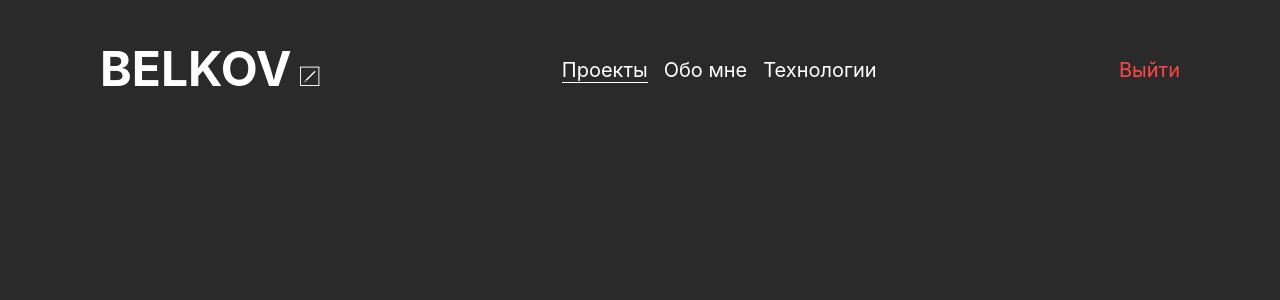
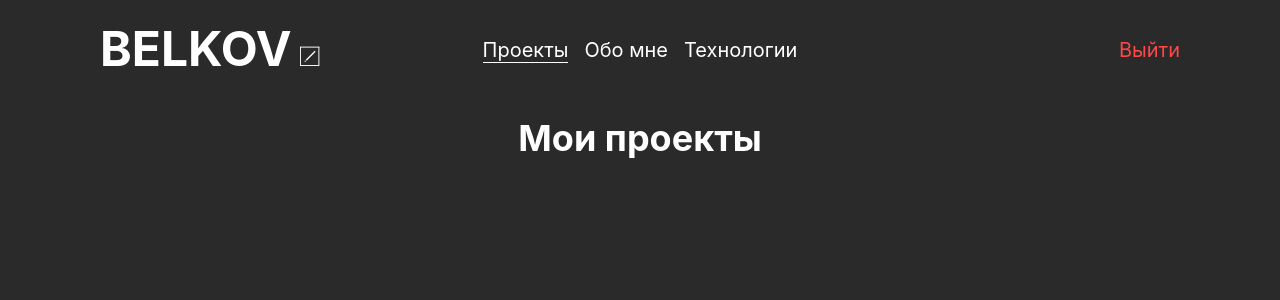
Before and after one commit to SkoroXoDTwo/portfolio-website-builder, a React (Create React App) app: page / in a window 1280 px wide. Shown: the top 300 px of the page. Built offline with nearby package versions, Linux system fonts and the light colour scheme.

Commit message:
feat: создать Main

```diff
--- a/src/components/App/App.scss
+++ b/src/components/App/App.scss
@@ -5,4 +5,5 @@
   display: flex;
   justify-content: center;
   position: relative;
+  flex-direction: column;
 }
--- a/src/components/App/App.tsx
+++ b/src/components/App/App.tsx
@@ -5,7 +5,7 @@ import {
   Route,
 } from 'react-router-dom';
 
-import Project from '../../pages/Project';
+import Projects from '../../pages/Projects';
 import About from '../../pages/About';
 import Technologies from '../../pages/Technologies';
 
@@ -13,7 +13,7 @@ const App = () => {
   return (
     <div className="app">
       <Routes>
-        <Route path="/" element={<Project />} />
+        <Route path="/" element={<Projects />} />
         <Route path="/about" element={<About />} />
         <Route path="/technologies" element={<Technologies />} />
       </Routes>
--- a/src/components/Header/Header.scss
+++ b/src/components/Header/Header.scss
@@ -1,13 +1,14 @@
 .header {
   width: 100%;
-  padding: 40px 140px;
+  padding: 20px 140px;
   display: grid;
-  grid-template-columns: repeat(3, auto);
+  grid-template-columns: repeat(3, 1fr);
   justify-content: space-between;
   align-items: center;
+  box-sizing: border-box;
 
   @media screen and (max-width: 1280px) {
-    padding: 40px 100px;
+    padding: 20px 100px;
   }
 
   @media screen and (max-width: 1024px) {
@@ -16,11 +17,11 @@
   }
 
   @media screen and (max-width: 760px) {
-    padding: 30px 60px;
+    padding: 20px 60px;
   }
 
   @media screen and (max-width: 550px) {
-    padding: 20px 16px;
+    padding: 16px;
   }
 
   &__logo-container {
@@ -118,6 +119,8 @@
   }
 
   &__menu-list {
+    justify-content: center;
+    width: 100%;
     margin: 0;
     padding: 0;
     list-style: none;
@@ -141,6 +144,7 @@
     line-height: 24px;
     color: #ffffff;
     transition: opacity 0.2s;
+    white-space: nowrap;
 
     &:hover {
       opacity: 0.8;
@@ -149,6 +153,18 @@
 
     &_active {
       border-bottom: 1px solid #fff;
+    }
+  }
+
+  &__exit-btn-container {
+    display: flex;
+    justify-content: right;
+
+    @media screen and (max-width: 1024px) {
+      justify-content: center;
+      grid-column: 1/3;
+      grid-row: 2/3;
+      margin-bottom: 16px;
     }
   }
 
@@ -164,9 +180,6 @@
     transition: opacity 0.2s;
 
     @media screen and (max-width: 1024px) {
-      grid-column: 1/3;
-      grid-row: 2/3;
-      margin-bottom: 16px;
       display: none;
     }
 
--- a/src/components/Header/Header.tsx
+++ b/src/components/Header/Header.tsx
@@ -67,9 +67,12 @@ const Header: FunctionComponent<Props> = ({ logoTitle }) => {
         </ul>
       </nav>
 
-      <button className={`header__exit-btn ${isOpenedMenu ? 'header__exit-btn_visible' : ''}`}>
-        Выйти
-      </button>
+      <div className='header__exit-btn-container'>
+        <button className={`header__exit-btn ${isOpenedMenu ? 'header__exit-btn_visible' : ''}`}>
+          Выйти
+        </button>
+      </div>
+
 
       <button
         className={`header__burger-btn ${isOpenedMenu ? 'header__burger-btn_close' : ''}`}
--- /dev/null
+++ b/src/components/Main/Main.scss
@@ -0,0 +1,17 @@
+.main {
+  width: 100%;
+  padding: 0 140px;
+  box-sizing: border-box;
+
+  @media screen and (max-width: 1280px) {
+    padding: 0 100px;
+  }
+
+  @media screen and (max-width: 760px) {
+    padding: 0 60px;
+  }
+
+  @media screen and (max-width: 550px) {
+    padding: 0 16px;
+  }
+}
--- /dev/null
+++ b/src/components/Main/Main.tsx
@@ -0,0 +1,12 @@
+import { FunctionComponent, PropsWithChildren } from 'react';
+import './Main.scss';
+
+const Main: FunctionComponent<PropsWithChildren> = ({ children }) => {
+  return (
+    <main className="main">
+      {children}
+    </main>
+  );
+}
+
+export default Main;
--- a/src/components/ProjectsList/ProjectsList.scss
+++ b/src/components/ProjectsList/ProjectsList.scss
@@ -1,237 +1,26 @@
-.header {
-  width: 100%;
-  padding: 40px 140px;
-  display: grid;
-  grid-template-columns: repeat(3, auto);
-  justify-content: space-between;
+.projects-list {
+  padding: 16px 0;
+  display: flex;
+  flex-direction: column;
   align-items: center;
 
-  @media screen and (max-width: 1280px) {
-    padding: 40px 100px;
-  }
-
-  @media screen and (max-width: 1024px) {
-    grid-template-columns: repeat(2, auto);
-    grid-template-rows: repeat(3, auto);
-  }
-
-  @media screen and (max-width: 760px) {
-    padding: 30px 60px;
-  }
-
-  @media screen and (max-width: 550px) {
-    padding: 20px 16px;
-  }
-
-  &__logo-container {
-    display: flex;
-    gap: 8px;
-    align-items: baseline;
-    height: 60px;
-  }
-
-  &__logo-edit-container {
-    display: flex;
-    gap: 8px;
-    align-items: center;
-    height: 60px;
-  }
-
-  &__logo {
+  &__title {
     margin: 0;
     padding: 0;
     font-weight: 700;
-    font-size: 48px;
-    line-height: 58px;
+    font-size: 36px;
+    line-height: 44px;
     color: #ffffff;
-    text-transform: uppercase;
 
     @media screen and (max-width: 550px) {
-      font-size: 36px;
+      font-size: 24px;
     }
   }
 
-  &__input-logo {
-    width: 150px;
-    background: none;
-    border: none;
-    border-bottom: 1px solid #fff;
-    color: #fff;
-
-    &:focus-visible {
-      outline: none;
-    }
-  }
-
-  &__edit-btn {
-    margin: 0;
-    padding: 0;
-    border: none;
-    width: 20px;
-    height: 20px;
-    background: url(../../images/edit-btn-icon.svg);
-    background-size: cover;
-    transition: opacity 0.2s;
-
-    &:hover {
-      opacity: 0.8;
-      cursor: pointer;
-    }
-
-    @media screen and (max-width: 550px) {
-      width: 16px;
-      height: 16px;
-    }
-  }
-
-  &__save-btn {
-    margin: 0;
-    padding: 0;
-    border: none;
-    width: 20px;
-    height: 20px;
-    background: url(../../images/save-btn-icon.svg);
-    background-size: cover;
-    transition: opacity 0.2s;
-
-    &:hover {
-      opacity: 0.8;
-      cursor: pointer;
-    }
-
-    @media screen and (max-width: 550px) {
-      width: 16px;
-      height: 16px;
-    }
-  }
-
-  &__menu {
-    @media screen and (max-width: 1024px) {
-      grid-column: 1/3;
-      grid-row: 1/2;
-      display: none;
-    }
-
-    &_visible {
-      display: block;
-    }
-  }
-
-  &__menu-list {
-    margin: 0;
-    padding: 0;
-    list-style: none;
-    display: flex;
-    gap: 16px;
+  &__items {
+    display: grid;
+    grid-template-columns: repeat(auto-fill, 288px);
+    justify-content: space-between;
     align-items: center;
-
-    @media screen and (max-width: 1024px) {
-      flex-direction: column;
-      margin-bottom: 16px;
-    }
-  }
-
-  &__menu-link {
-    margin: 0;
-    padding: 0;
-    border: none;
-    background: none;
-    font-weight: 400;
-    font-size: 20px;
-    line-height: 24px;
-    color: #ffffff;
-    transition: opacity 0.2s;
-
-    &:hover {
-      opacity: 0.8;
-      cursor: pointer;
-    }
-
-    &_active {
-      border-bottom: 1px solid #fff;
-    }
-  }
-
-  &__exit-btn {
-    margin: 0;
-    padding: 0;
-    border: none;
-    background: none;
-    font-weight: 400;
-    font-size: 20px;
-    line-height: 24px;
-    color: #ff4747;
-    transition: opacity 0.2s;
-
-    @media screen and (max-width: 1024px) {
-      grid-column: 1/3;
-      grid-row: 2/3;
-      margin-bottom: 16px;
-      display: none;
-    }
-
-    &:hover {
-      opacity: 0.8;
-      cursor: pointer;
-    }
-
-    &_visible {
-      display: block;
-    }
-  }
-  &__burger-btn {
-    margin: 0;
-    padding: 0;
-    border: none;
-    background: none;
-    width: 20px;
-    border-top: 1px solid #fff;
-    height: 15px;
-    position: relative;
-    display: none;
-    z-index: 3;
-    transition: opacity 0.2s;
-
-    &:hover {
-      opacity: 0.8;
-      cursor: pointer;
-    }
-
-    @media screen and (max-width: 1024px) {
-      & {
-        display: block;
-      }
-    }
-
-    &::after {
-      content: "";
-      position: absolute;
-      top: 6px;
-      left: 0px;
-      width: 100%;
-      border-bottom: 1px solid #fff;
-      transition: transform 0.4s;
-    }
-
-    &::before {
-      content: "";
-      position: absolute;
-      top: 13px;
-      left: 0px;
-      width: 100%;
-      border-bottom: 1px solid #fff;
-      transition: transform 0.4s;
-    }
-
-    &_close {
-      border-top: none;
-
-      &::after {
-        transform: translateX(0px) rotate(45deg);
-      }
-      &::before {
-        transform: translateY(-7px) rotate(-45deg);
-      }
-    }
   }
 }
--- a/src/components/ProjectsList/ProjectsList.tsx
+++ b/src/components/ProjectsList/ProjectsList.tsx
@@ -1,5 +1,5 @@
 import { FunctionComponent, PropsWithChildren } from 'react';
-import './Header.scss';
+import './ProjectsList.scss';
 
 const ProjectsList: FunctionComponent<PropsWithChildren> = () => {
 
--- a/src/pages/Project.tsx
+++ /dev/null
@@ -1,12 +0,0 @@
-import { FunctionComponent } from 'react';
-import Header from '../components/Header/Header';
-
-const Project: FunctionComponent = () => {
-  return (
-    <>
-      <Header logoTitle='belkov' />
-    </>
-  );
-}
-
-export default Project;
--- /dev/null
+++ b/src/pages/Projects.tsx
@@ -0,0 +1,19 @@
+import { FunctionComponent } from 'react';
+import Header from '../components/Header/Header';
+import Main from "../components/Main/Main"
+import ProjectsList from '../components/ProjectsList/ProjectsList';
+
+const Projects: FunctionComponent = () => {
+  return (
+    <>
+      <Header logoTitle='belkov' />
+      <Main>
+        <ProjectsList>
+
+        </ProjectsList>
+      </Main>
+    </>
+  );
+}
+
+export default Projects;
```
